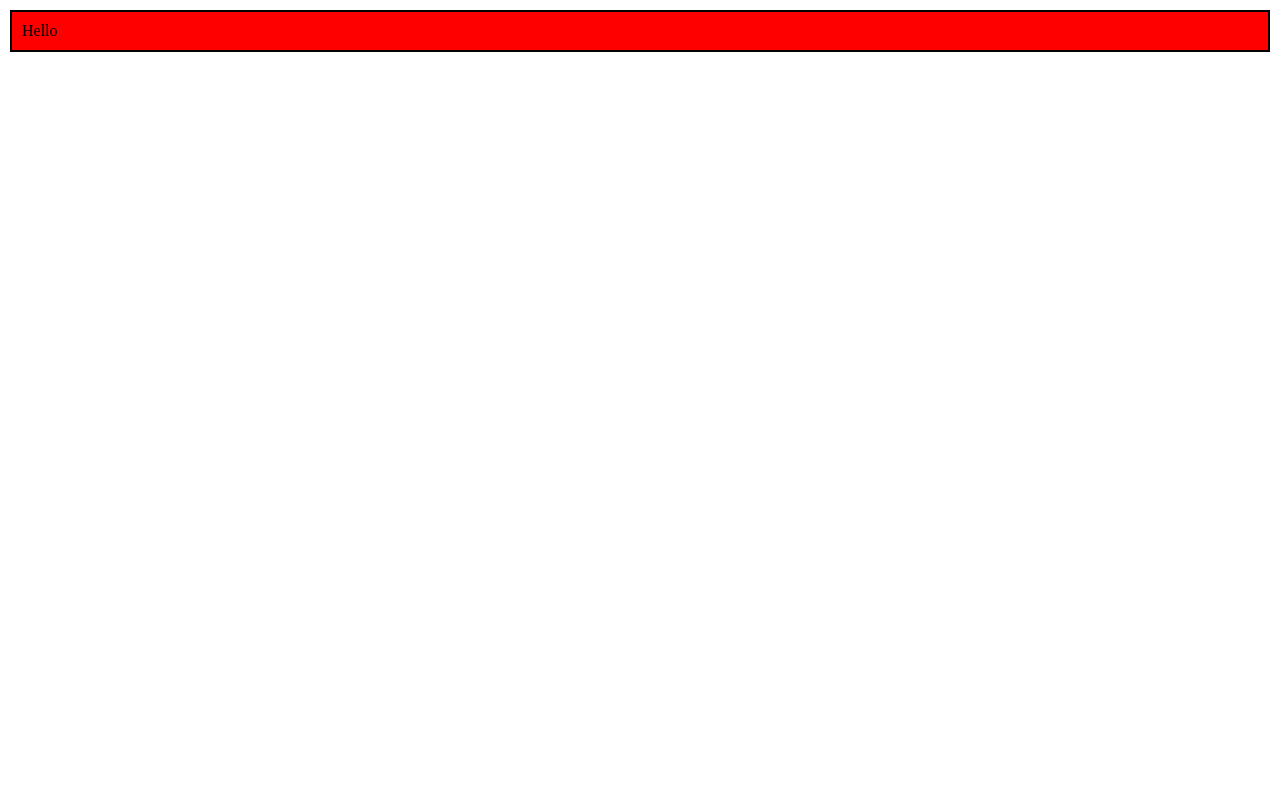
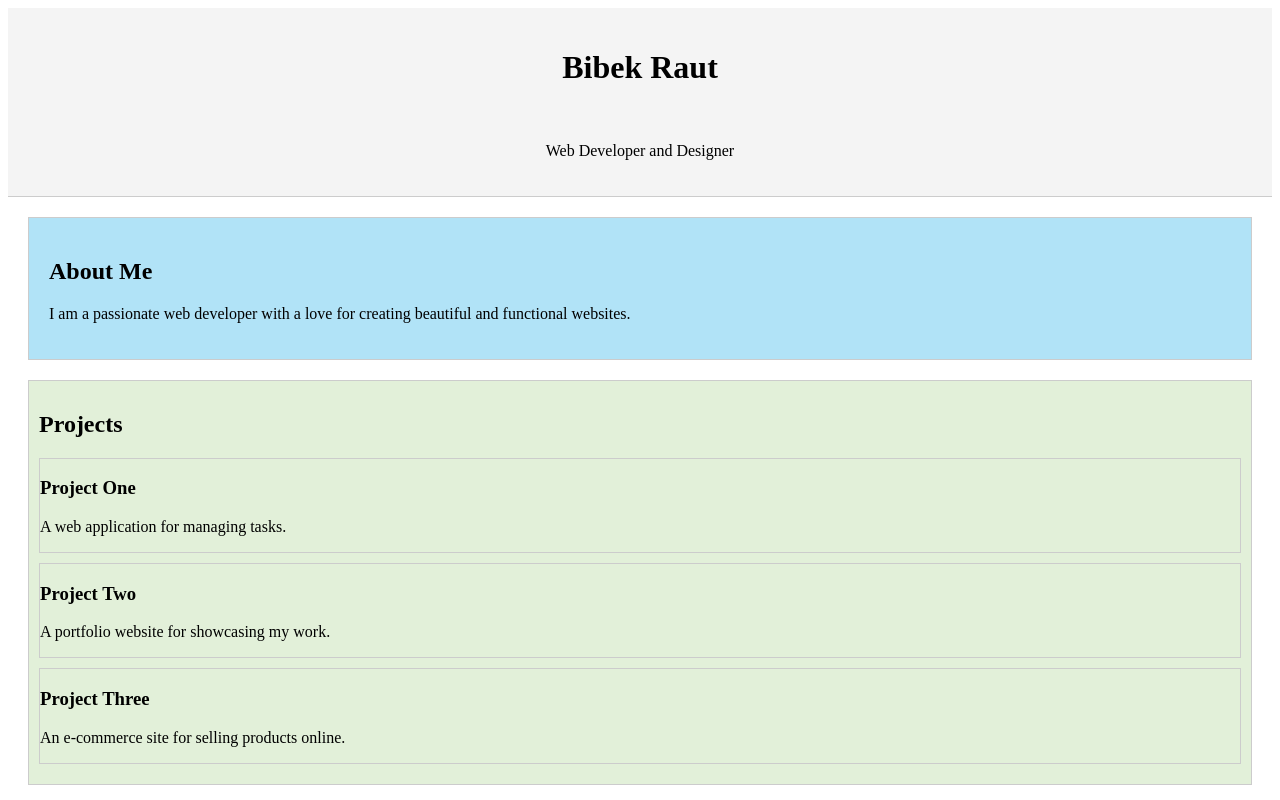
Before and after one commit to steamnp/bfs56, a React (Vite) app: page / in a window 1280 px wide. Shown: the top 800 px of the page. Built offline with nearby package versions, Linux system fonts and the light colour scheme.

Commit message:
creating the profile page

```diff
--- a/src/main.css
+++ b/src/main.css
@@ -1,12 +1,35 @@
-body {
-  margin: 0;
+header {
+    text-align: center;
+    background-color: #f4f4f4;
+    padding: 20px;
+    border-bottom: 1px solid #ccc;
 }
+section {
+    padding: 20px;
+    margin: 20px;
+    border: 1px solid #ccc;
+}
+.section1Bg {
+  background-color: rgb(177, 227, 247);
 
-.box {
-  background-color: red;
+}
+.section2Bg {
+  background-color: #e2f0d9;
   padding: 10px;
-  margin: 10px;
-  border: 2px solid black;
+  border: 0.5px solid #ccc;
+
 }
-
-/* CSS Box Model */
+.project1 {
+  border: 1px solid #ccc;
+  margin-bottom: 10px;
+}
+.project2 {
+  border: 1px solid #ccc;
+  margin-bottom: 10px;
+}
+.project3 {
+  border: 1px solid #ccc;
+  margin-bottom: 10px;
+}
+.section3Bg {
+  background-color: pink;
--- a/src/main.jsx
+++ b/src/main.jsx
@@ -2,18 +2,38 @@ import React from "react";
 import ReactDOM from "react-dom/client";
 import "./main.css";
 
-// camelCase -> gorakhRajJoshi -> while creating javascript variable
-// PascalCase -> GorakhRajJoshi -> While creating component
-// kebab-case -> gorakh-raj-joshi -> While creating files or folders
-
-// A component name should be written in PascalCase
-// This is App component
-function App() {
-  return <div className="box">Hello</div>;
-}
-
 ReactDOM.createRoot(document.getElementById("root")).render(
   <React.StrictMode>
-    <App />
+    <header>
+      <h1>Bibek Raut</h1>
+      <br />
+      <p>Web Developer and Designer</p>
+    </header>
+    <section className="section1Bg">
+      <h2>About Me</h2>
+      <p>
+        I am a passionate web developer with a love for creating beautiful and
+        functional websites.
+      </p>
+    </section>
+    <section className="section2Bg">
+      <h2>Projects</h2>
+      <div className="project1">
+        <h3>Project One</h3>
+        <p>A web application for managing tasks.</p>
+      </div>
+      <div className="project2">
+        <h3>Project Two</h3>
+        <p>A portfolio website for showcasing my work.</p>
+      </div>
+      <div className="project3">
+        <h3>Project Three</h3>
+        <p>An e-commerce site for selling products online.</p>
+      </div>
+    </section>
+    <section className="section3Bg">
+      <h2>Contact Me</h2>
+      <p>You can reach me at example@email.com</p>
+    </section>
   </React.StrictMode>
 );
```
